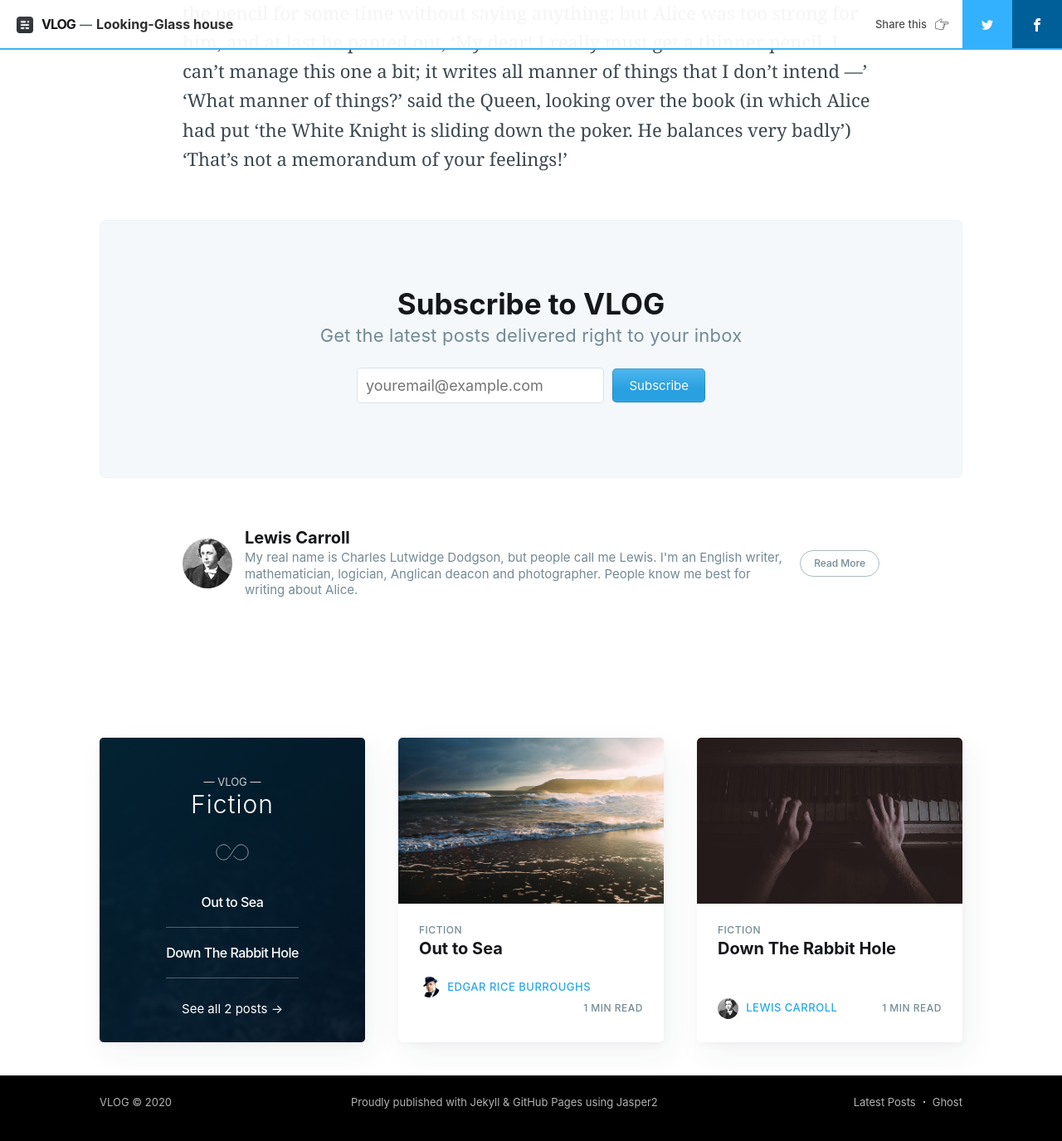
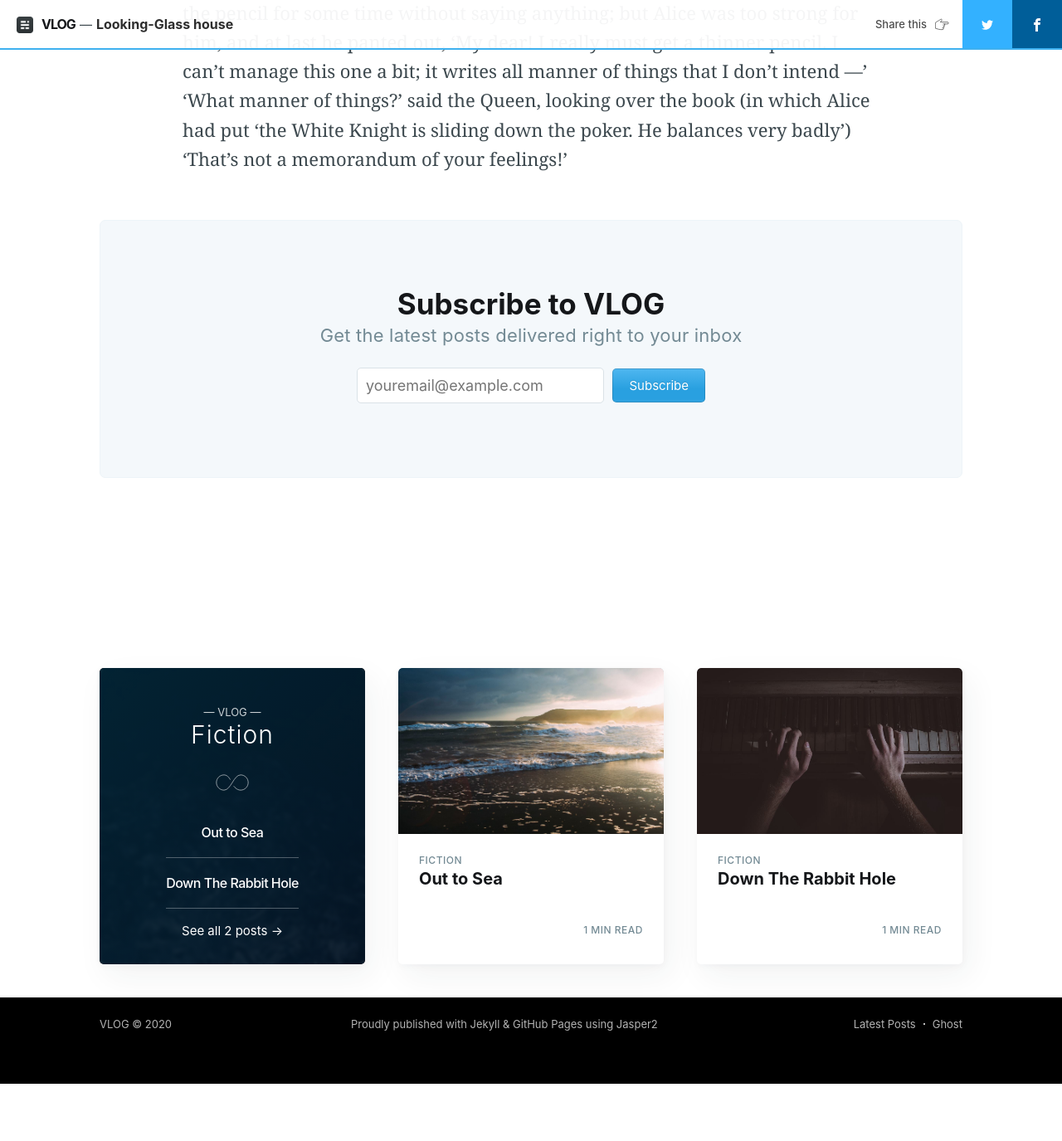
Before and after one commit to hyunjjin/hyunjjin.github.io, a Jekyll site: the page built from _posts/1871-03-18-looking-glass-house.md, in a window 1280 px wide and 1400 px high, scrolled down 7697 px. Shown: the top 1375 px of the window at 83% size. Built offline with Jekyll 4.4.1, drawn with Linux system fonts in a browser that asks for light colours; nearby versions of some CDN libraries; comment, search, counter and statistics services are not loaded; after the commit the page ends 9003 px from its top, so only the background shows below that; some of the changed lines change nothing that is shown.

Commit message:
Update authors.yml

```diff
--- a/_data/authors.yml
+++ b/_data/authors.yml
@@ -1,76 +1,10 @@
-ghost:
-  username: ghost
-  name: Ghost
-  url_full: http://jekyller.github.io/jasper2/
-  url: jekyller.github.io/jasper2
-  bio: The professional publishing platform
-  picture: assets/images/ghost.png
-  facebook: ghost
-  twitter: tryghost
+hyunji:
+  username: hyunji
+  name: Hyunji
+  url_full: #http://jekyller.github.io/jasper2/
+  url: #jekyller.github.io/jasper2
+  bio: ...
+  picture: #assets/images/ghost.png
+  facebook: #ghost
+  twitter: #tryghost
   cover: False
-hannah:
-  username: hannah
-  name: Hannah Wolfe
-  location: London, UK
-  url_full: http://hannah.wf/
-  url: hannah.wf
-  bio: Hannah is the co-founder and lead developer at Ghost. She spends her days looking after Ghost's developer community, tracking down bugs & ensuring Ghost(Pro) is a happy place.
-  picture: assets/images/hannah.jpg
-  facebook: False
-  twitter: erisds
-  cover: assets/images/hannah-cover.jpg
-john:
-  username: john
-  name: John O'Nolan
-  location: On a plane
-  url_full: http://john.onolan.org/
-  url: john.onolan.org
-  bio: Founder at Ghost.org. Writes about open source, startup life, non-profits, and publishing platforms. Travels the world with a bag of kites.
-  picture: assets/images/john.jpg
-  facebook: False
-  twitter: False
-  cover: False
-lewis:
-  username: lewis
-  name: Lewis Carroll
-  location: Cheshire, England
-  url_full: False
-  url: False
-  bio: My real name is Charles Lutwidge Dodgson, but people call me Lewis. I'm an English writer, mathematician, logician, Anglican deacon and photographer. People know me best for writing about Alice.
-  picture: assets/images/lewis.jpeg
-  facebook: False
-  twitter: False
-  cover: False
-abraham:
-  username: abraham
-  name: Abraham Lincoln
-  location: Kentucky, USA
-  url_full: False
-  url: False
-  bio: I was the 16th president of the USA until I was assassinated in April of 1865. I led the US through its Civil War - its bloodiest and greatest moral, constitutional and political crisis.
-  picture: assets/images/abraham.jpg
-  facebook: False
-  twitter: False
-  cover: False
-edgar:
-  username: edgar
-  name: Edgar Rice Burroughs
-  location: Chicago, Illinois
-  url_full: False
-  url: False
-  bio: I'm an American novelist, best known for my work writing about a brave jungle hero called Tarzan and his muse, Jane.
-  picture: assets/images/edgar.gif
-  facebook: False
-  twitter: False
-  cover: False
-martin:
-  username: martin
-  name: Martin Luther King
-  location: Memphis, Tennessee
-  url_full: False
-  url: False
-  bio: An American pastor, activist, humanitarian. People know me for leading the African-American Civil Rights movement using nonviolent civil disobedience.
-  picture: assets/images/martin.jpg
-  facebook: False
-  twitter: False
-  cover: False
```
